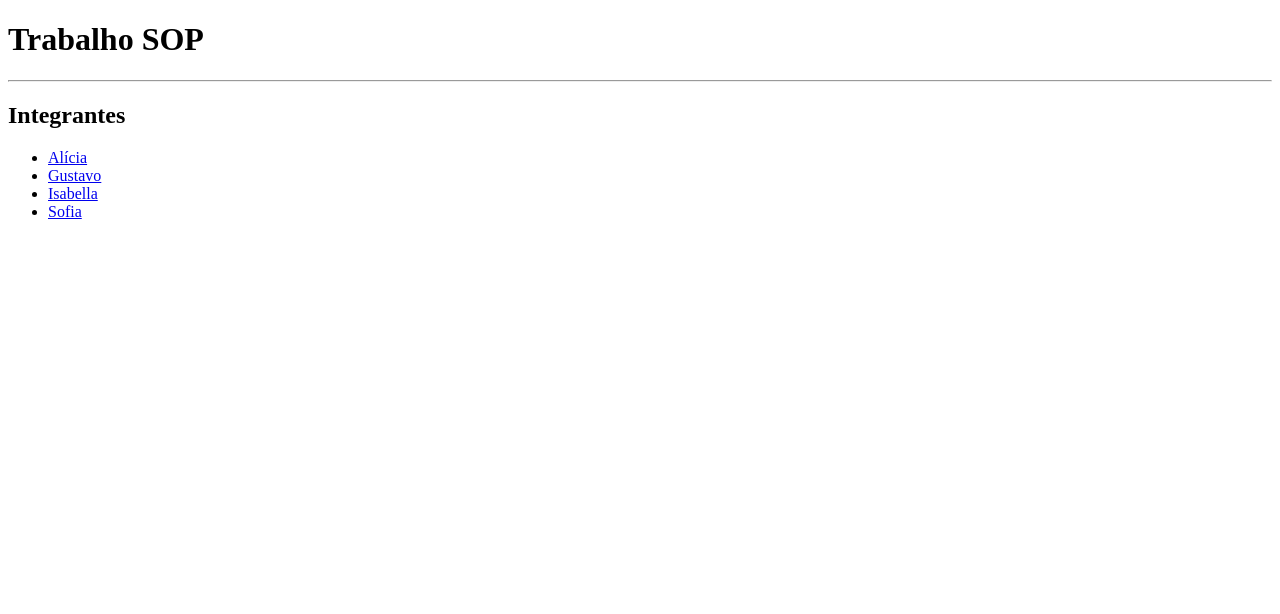
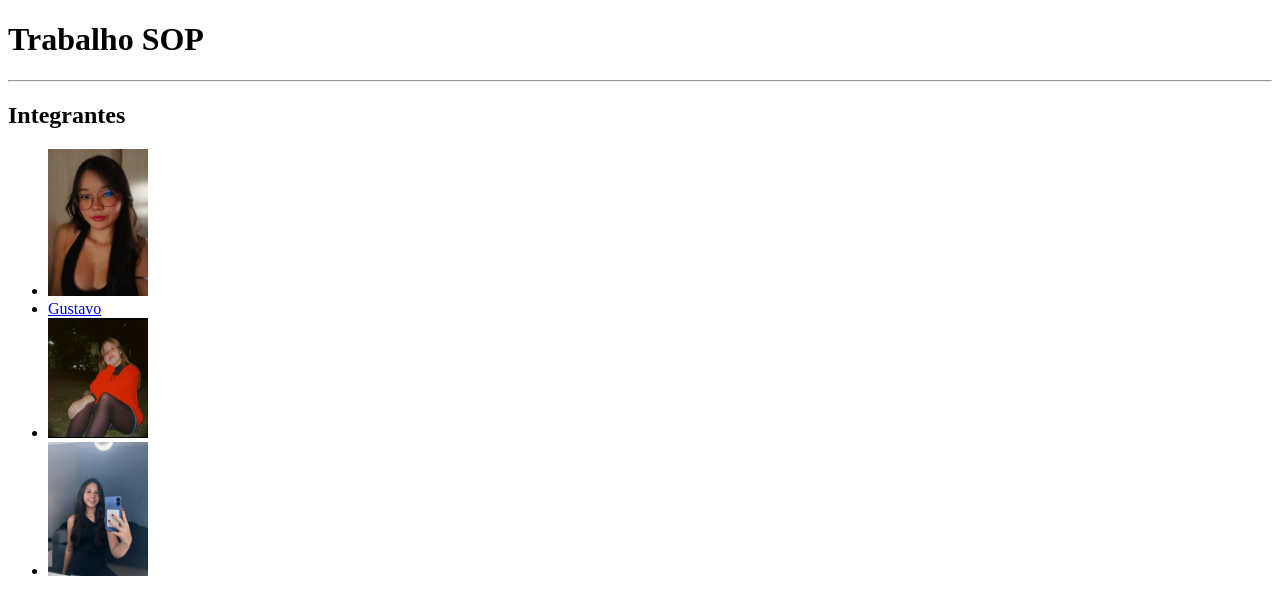
Before and after one commit to sofiadeolim4b-debug/trabalhoSOP, a plain HTML site: page paginas/index.html in a window 1280 px wide. Drawn offline with Linux system fonts and the light colour scheme.

Commit message:
adicionei imagens

```diff
--- a/paginas/index.html
+++ b/paginas/index.html
@@ -10,10 +10,10 @@
     <hr>
     <h2>Integrantes</h2>
     <ul>
-        <li><a href="alunoalicia.html">Alícia</a></li>
+        <li><a href="alunoalicia.html"><img src="../imagens/alicia.jpeg" alt="alicia" width="100"></a></li>
         <li><a href="alunogustavo.html">Gustavo</a></li>
-        <li><a href="aluno-isabella.html">Isabella</a></li>
-        <li><a href="alunosofia.html">Sofia</a></li>
+        <li><a href="aluno-isabella.html"><img src="../imagens/isa.jpeg" alt="isa" width="100" height="120"></a></li>
+        <li><a href="alunosofia.html"><img src="../imagens/sofia.jpeg" alt="sofia" width="100"></a></li>
     </ul>
 </body>
 </html>
```
Also changed, not shown: imagens/alicia.jpeg (added), imagens/isa.jpeg (added), imagens/sofia.jpeg (added).
